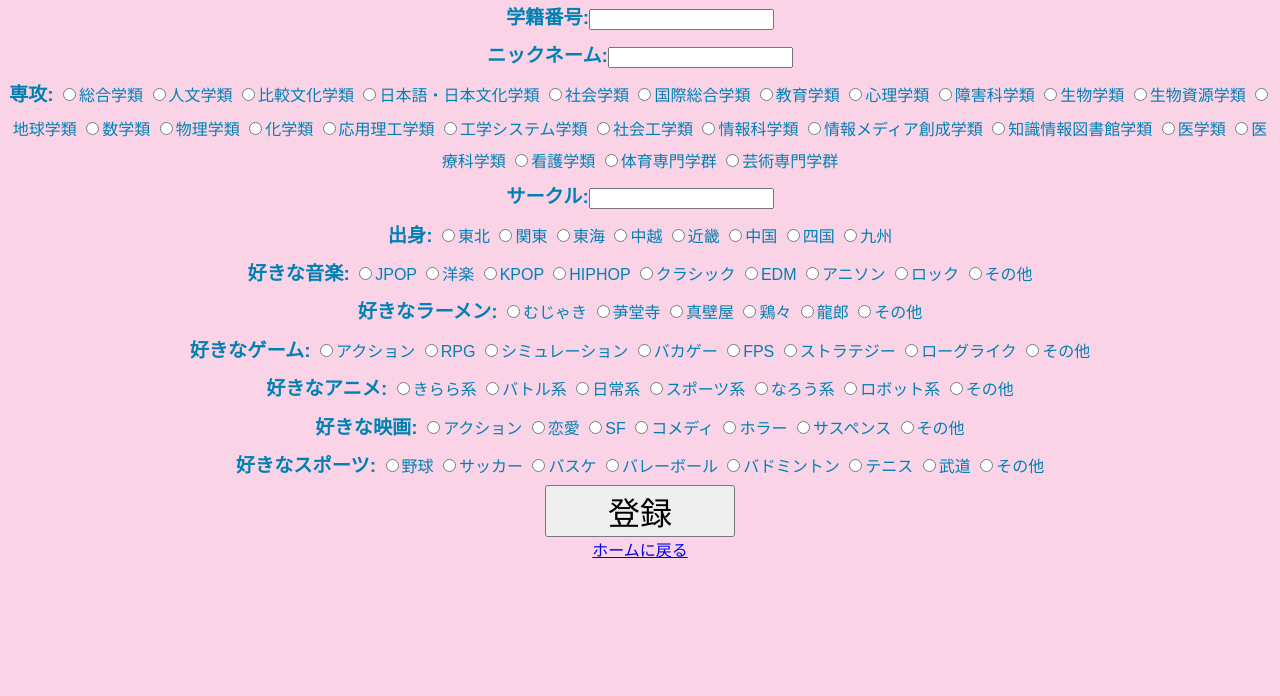
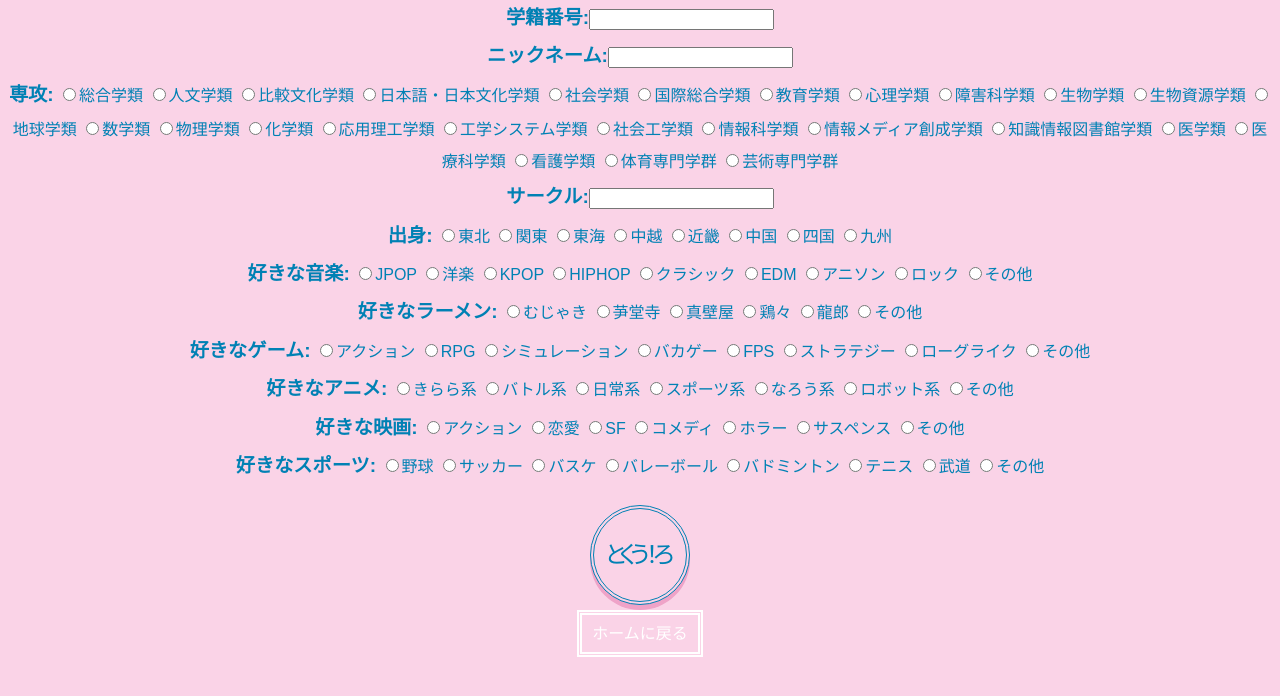
Before and after one commit to enpitut2022/tsukutopi, a Django app: page /tsukutopi/input/ in a window 1280 px wide. Shown: the part 90-786 px from the top of the page. Run offline with Django 3.2, Linux system fonts and the light colour scheme; some libraries are stand-ins or nearby versions; some web fonts are replaced.

Commit message:
templateのレイアウト修正しましたその2

```diff
--- a/tsukutopi/myapp/static/css/input_profile.css
+++ b/tsukutopi/myapp/static/css/input_profile.css
@@ -17,6 +17,7 @@ h1 {
     width: 15%;
     height: 120%;
     font-size: 200%;
+    margin-bottom: 20px;
   }
 
 label {
@@ -24,21 +25,84 @@ label {
     font-weight: bold;
 }
 
-.radio-inline__input {
-  clip: rect(1px, 1px, 1px, 1px);
-  position: absolute !important;
+a{
+  text-decoration: none;
+  color:white;
+  font-size: medium;
+}
+
+a.button-design{
+  border-radius: 0%;
+  line-height: 0px;
+  width: 80px;
+  height: 80px;
+  padding: 10px;
+  background-color:#FAD3E7;
+  border:5px double white;
+  transition:.3s ease-out;
+  /* -webkit-box-shadow: 0 5px 0 #EFA3C8; */
+  /* box-shadow: 0 5px 0 #EFA3C8; */
+  margin:40px;
+}
+
+a.button-design:hover {
+  border-radius: 30%;
+  border:5px double white;
+  background-color:#F4D9E7;
+  /* -webkit-transform: translate(0, 3px); */
+  transform: translateY(3px);
+  /* -webkit-box-shadow: 0 2px 0 #EFA3C8; */
+  /* box-shadow: 0 2px 0 #EFA3C8; */
 }
 
 
-.radio-inline__input:checked {
+button.btn--circle {
+  font-size:x-large;
+  font-family: "Nico Moji";
+  cursor: pointer;
+  border-radius: 50%;
+  line-height: 0px;
+  width: 100px;
+  height: 100px;
+  padding: 0;
+  color:#0081B4;
+  background-color:#FAD3E7;
+  border:4px double #0081B4;
+  /* -webkit-box-shadow: 0 5px 0 #EFA3C8; */
+  box-shadow: 0 5px 0 #EFA3C8;
+  margin:20px;
+}
+
+button.btn--circle:hover {
+  border:4px double #0081B4;
+  -webkit-transform: translate(0, 3px);
+  transform: translate(0, 3px);
+  /* -webkit-box-shadow: 0 2px 0 #EFA3C8; */
+  box-shadow: 0 2px 0 #EFA3C8;
+}
+
+input[type="number"]::-webkit-outer-spin-button,
+input[type="number"]::-webkit-inner-spin-button {
+-webkit-appearance: none;
+margin: 0;
+}
+
+/* .radio-inline_input {
+  clip: rect(1px, 1px, 1px, 1px);
+  position: absolute !important;
+  font-size:500%;
+}
+
+
+.radio-inline_input:checked {
   background: #B54A4A;
   color: #fff;
   text-shadow: 0 0 1px rgba(0,0,0,.7);
-}
+} */
 
-.radio-inline__input:focus {
+/* .radio-inline_input:focus {
   outline-color: #4D90FE;
   outline-offset: -2px;
   outline-style: auto;
   outline-width: 5px;
-}
+} */
--- a/tsukutopi/myapp/templates/myapp/input_profile.html
+++ b/tsukutopi/myapp/templates/myapp/input_profile.html
@@ -27,8 +27,8 @@
           </div>
         {% endif %}
       {% endfor %}
-    <button type="submit" class="bigbutten">登録</button>
+    <button type="submit" class="bigbutten btn--circle">とうろく！</button>
 </form>
-<a href="..">ホームに戻る</a>
+<a href=".." class="button-design">ホームに戻る</a>
 </body>
 </html>
```
Also changed, not shown: tsukutopi/myapp/static/css/result.css (+66 -3 lines), tsukutopi/myapp/templates/myapp/result.html (+6 -2 lines), tsukutopi/myapp/static/js/result.js (line endings or trailing spaces).
